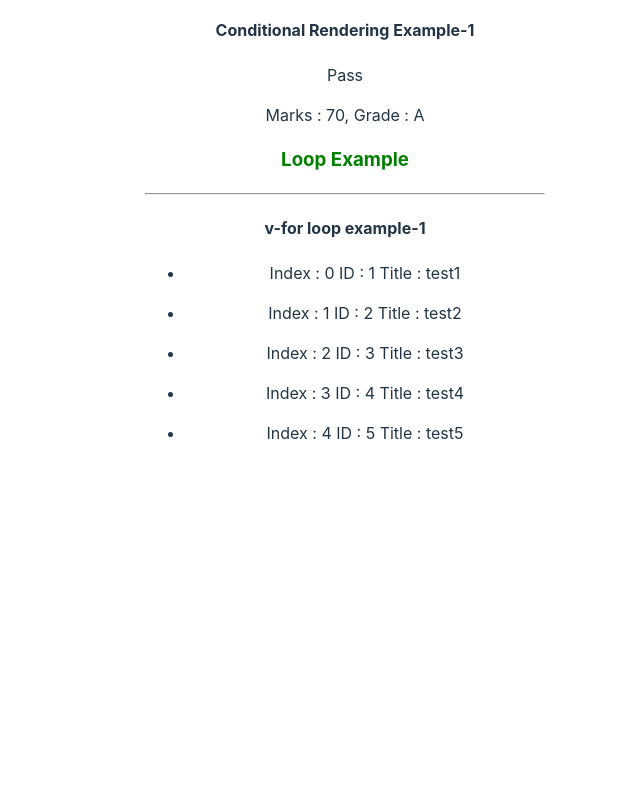
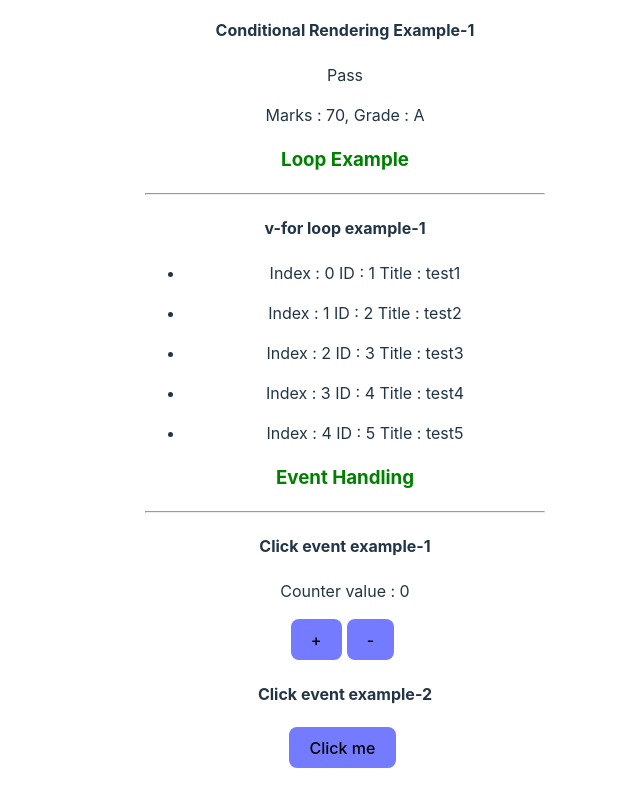
Before and after one commit to mamunurrashid1010/vuejs_practice, a Vue app: page / in a window 1280 px wide. Shown: the part 741-1541 px from the top of the page, without its empty margins (295-935 px from the left). Before the commit the page ends 1234 px from the top, so only its background shows below. Built offline with nearby package versions, Linux system fonts and the light colour scheme.

Commit message:
Event Handling : Click event example added.

```diff
--- a/src/App.vue
+++ b/src/App.vue
@@ -5,6 +5,7 @@ import Home from "./components/Home.vue";
 import ParentComponent from "./components/props/ParentComponent.vue";
 import Example1 from "./components/conditional_rendering/Example1.vue";
 import LoopExample from "./components/loop/loopExample.vue";
+import ClickEvent from "./components/event_handling/ClickEvent.vue";
 </script>
 
 <template>
@@ -29,6 +30,10 @@ import LoopExample from "./components/loop/loopExample.vue";
   <!-- loop example -->
   <h3 style="color: green">Loop Example</h3><hr>
   <loop-example/>
+
+  <!-- event handling: click event example -->
+  <h3 style="color: green">Event Handling</h3><hr>
+  <ClickEvent/>
 </template>
 
 <style scoped>
--- /dev/null
+++ b/src/components/event_handling/ClickEvent.vue
@@ -0,0 +1,35 @@
+<template>
+  <div>
+    <!--  example-1 -->
+    <h4>Click event example-1</h4>
+    <p>Counter value : {{count}}</p>
+    <button @click="count++">+</button>
+    <button @click="count--">-</button>
+
+    <!--  example-2 -->
+    <h4>Click event example-2</h4>
+    <button @click="show()">Click me</button>
+
+  </div>
+</template>
+<script>
+export default {
+  name:'ClickEvent',
+  data(){
+    return{
+      count:0,
+    }
+  },
+  methods:{
+    show(){
+      alert("counter value is :"+this.count);
+    }
+  }
+}
+</script>
+<style>
+button{
+  background-color: #747bff;
+  margin-right: 5px;
+}
+</style>
```
Also changed, not shown: 1 other file (tests, documents, lock files or other folders).
